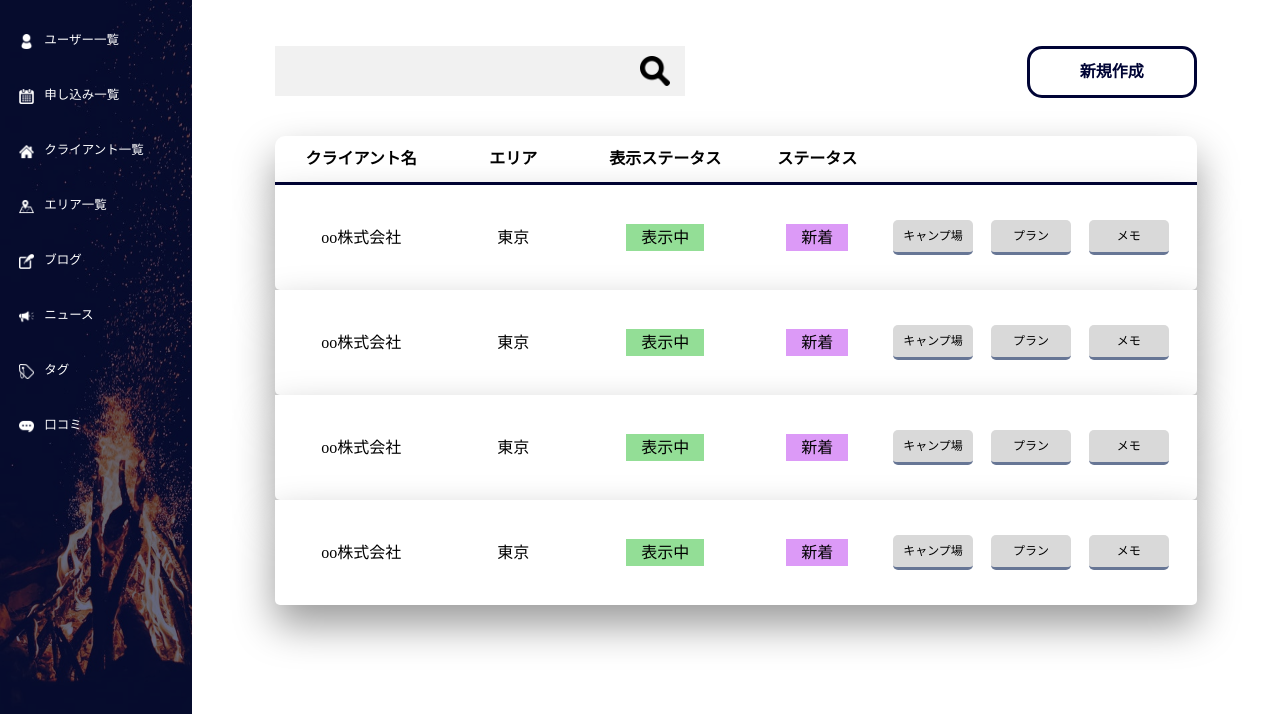
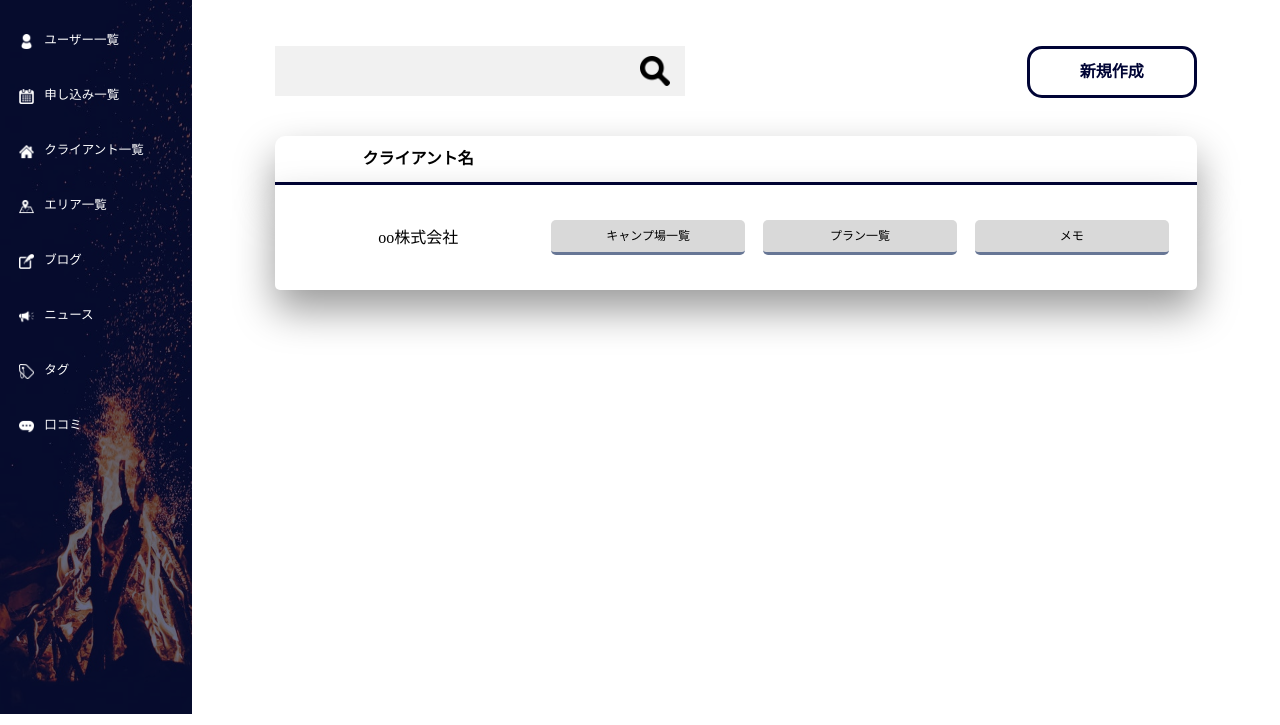
Before and after one commit to kenjiish/bushouse, a plain HTML site: page Admin/Client/index.html in a window 1280 px wide. Shown: the part 86-811 px from the top of the page. Drawn offline with nearby package versions, Linux system fonts and the light colour scheme.

Commit message:
細部修正

```diff
--- a/Admin/Client/index.html
+++ b/Admin/Client/index.html
@@ -120,9 +120,6 @@
 				<div class="list_title list_style">
 					<ul>
 						<li class="list_row_4">クライアント名</li>
-						<li class="list_row_4">エリア</li>
-						<li class="list_row_4">表示ステータス</li>
-						<li class="list_row_4">ステータス</li>
 						<li class="list_blank">&nbsp;</li>
 						<li class="list_blank">&nbsp;</li>
 						<li class="list_blank">&nbsp;</li>
@@ -132,47 +129,12 @@
 				<div class="list_data list_style">
 					<ul>
 	           			<li class="list_row_4"><p>oo株式会社</p></li>
-	           			<li class="list_row_4"><p>東京</p></li>
-	           			<li class="list_row_4 display_status"><span class="display_status_display">表示中</span></li>
-	           			<li class="list_row_4 display_status"><span class="status_new">新着</span></li>
-	           			<li class="list_btn_1"><a href="list_campsite.html"><p>キャンプ場</p></a></li>
-	           			<li class="list_btn_1"><a href="list_plan.html"><p>プラン</p></a></li>
+	           			<li class="list_btn_1"><a href="list_campsite.html"><p>キャンプ場一覧</p></a></li>
+	           			<li class="list_btn_1"><a href="list_plan.html"><p>プラン一覧</p></a></li>
 	           			<li class="list_btn_1"><a href="#"><p>メモ</p></a></li>
 	           		</ul>
 	           	</div>
-	           	<div class="list_data list_style">
-					<ul>
-	           			<li class="list_row_4"><p>oo株式会社</p></li>
-	           			<li class="list_row_4"><p>東京</p></li>
-	           			<li class="list_row_4 display_status"><span class="display_status_display">表示中</span></li>
-	           			<li class="list_row_4 display_status"><span class="status_new">新着</span></li>
-	           			<li class="list_btn_1"><a href="list_campsite.html"><p>キャンプ場</p></a></li>
-	           			<li class="list_btn_1"><a href="list_plan.html"><p>プラン</p></a></li>
-	           			<li class="list_btn_1"><a href="#"><p>メモ</p></a></li>
-	           		</ul>
-	           	</div>
-	           	<div class="list_data list_style">
-					<ul>
-	           			<li class="list_row_4"><p>oo株式会社</p></li>
-	           			<li class="list_row_4"><p>東京</p></li>
-	           			<li class="list_row_4 display_status"><span class="display_status_display">表示中</span></li>
-	           			<li class="list_row_4 display_status"><span class="status_new">新着</span></li>
-	           			<li class="list_btn_1"><a href="list_campsite.html"><p>キャンプ場</p></a></li>
-	           			<li class="list_btn_1"><a href="list_plan.html"><p>プラン</p></a></li>
-	           			<li class="list_btn_1"><a href="#"><p>メモ</p></a></li>
-	           		</ul>
-	           	</div>
-	           	<div class="list_data list_style">
-					<ul>
-	           			<li class="list_row_4"><p>oo株式会社</p></li>
-	           			<li class="list_row_4"><p>東京</p></li>
-	           			<li class="list_row_4 display_status"><span class="display_status_display">表示中</span></li>
-	           			<li class="list_row_4 display_status"><span class="status_new">新着</span></li>
-	           			<li class="list_btn_1"><a href="list_campsite.html"><p>キャンプ場</p></a></li>
-	           			<li class="list_btn_1"><a href="list_plan.html"><p>プラン</p></a></li>
-	           			<li class="list_btn_1"><a href="#"><p>メモ</p></a></li>
-	           		</ul>
-	           	</div>
+
 	        </div>
 		</div>
 
```
Also changed, not shown: Admin/Blog/create_new_blog.html (+8 -0 lines), Admin/Reservation/index.html (+8 -8 lines), Admin/Review/create_new_review.html (+9 -0 lines), 2 other files.
